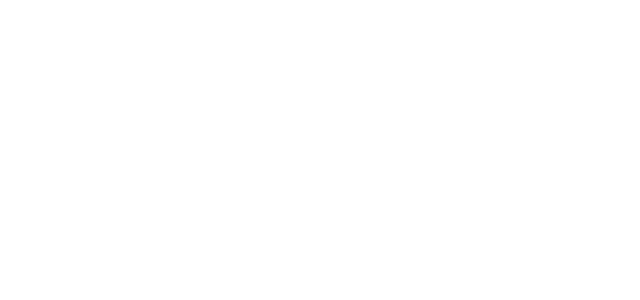
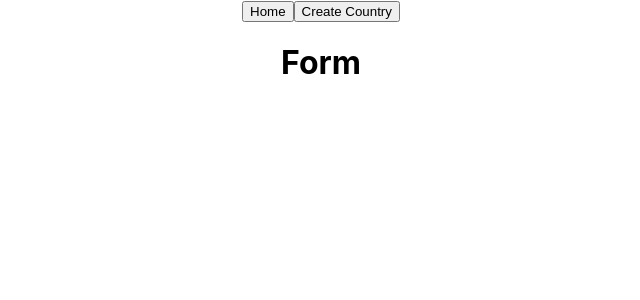
Before and after one commit to JavierYami/PI-Countries-main, a React (Create React App) app in the folder client/: page /create in a window 1280 px wide. Before the commit this address had no page. Shown: the top 300 px of the page, without its empty margins (319-959 px from the left). Built offline with nearby package versions, Linux system fonts and the light colour scheme.

Commit message:
Protipo de NavBar y form

```diff
--- a/client/src/App.js
+++ b/client/src/App.js
@@ -2,18 +2,28 @@
 import {Route, Routes} from 'react-router-dom'
 import LandingPage from './Components/LandingPage/LandingPage';
 import HomePage from './Components/HomePage/HomePage';
+import FormPage from './Components/FormPage/FormPage';
+import NavBar from './Components/NavBar/NavBar';
+import { useLocation } from 'react-router-dom';
+
+
 
 function App() {
 
+  const location = useLocation();
+
 
   return (
+
     <div className="App">
+      {location.pathname === '/' ? <LandingPage/> : <NavBar/>}
       <Routes>
-        <Route path='/' element={<LandingPage/>}/>
         <Route path='/homepage' element={<HomePage/>}/>
+        <Route path='/create' element={<FormPage/>}/>
       </Routes>
     </div>
   );
+
 }
 
 export default App;
--- a/client/src/Components/CountryCard/CountryCard.jsx
+++ b/client/src/Components/CountryCard/CountryCard.jsx
@@ -1,11 +1,15 @@
+import { Link } from "react-router-dom";
 
 const CountryCard = ({id, name, img, continent}) => {
     return (
+
+
         <div>
             <img src={img} alt={name} />
             <h1>{name}</h1>
             <h2>{continent}</h2>
         </div>
+
     )
 }
 export default CountryCard;
--- /dev/null
+++ b/client/src/Components/FormPage/FormPage.jsx
@@ -0,0 +1,11 @@
+
+
+const FormPage = () => {
+
+    return (
+        <h1>Form</h1>
+    )
+
+}
+
+export default FormPage;
--- a/client/src/Components/LandingPage/LandingPage.jsx
+++ b/client/src/Components/LandingPage/LandingPage.jsx
@@ -1,4 +1,5 @@
 import {Link} from 'react-router-dom'
+
 export default function LandingPage (props) {
     return (
         <div>
--- /dev/null
+++ b/client/src/Components/NavBar/NavBar.jsx
@@ -0,0 +1,13 @@
+import { Link } from "react-router-dom"
+
+const NavBar = () => {
+
+    return (
+        <nav>
+            <Link to={'homepage'}><button>Home</button></Link>
+            <Link to={'create'}><button>Create Country</button></Link>
+        </nav>
+    )
+}
+
+export default NavBar;
```
